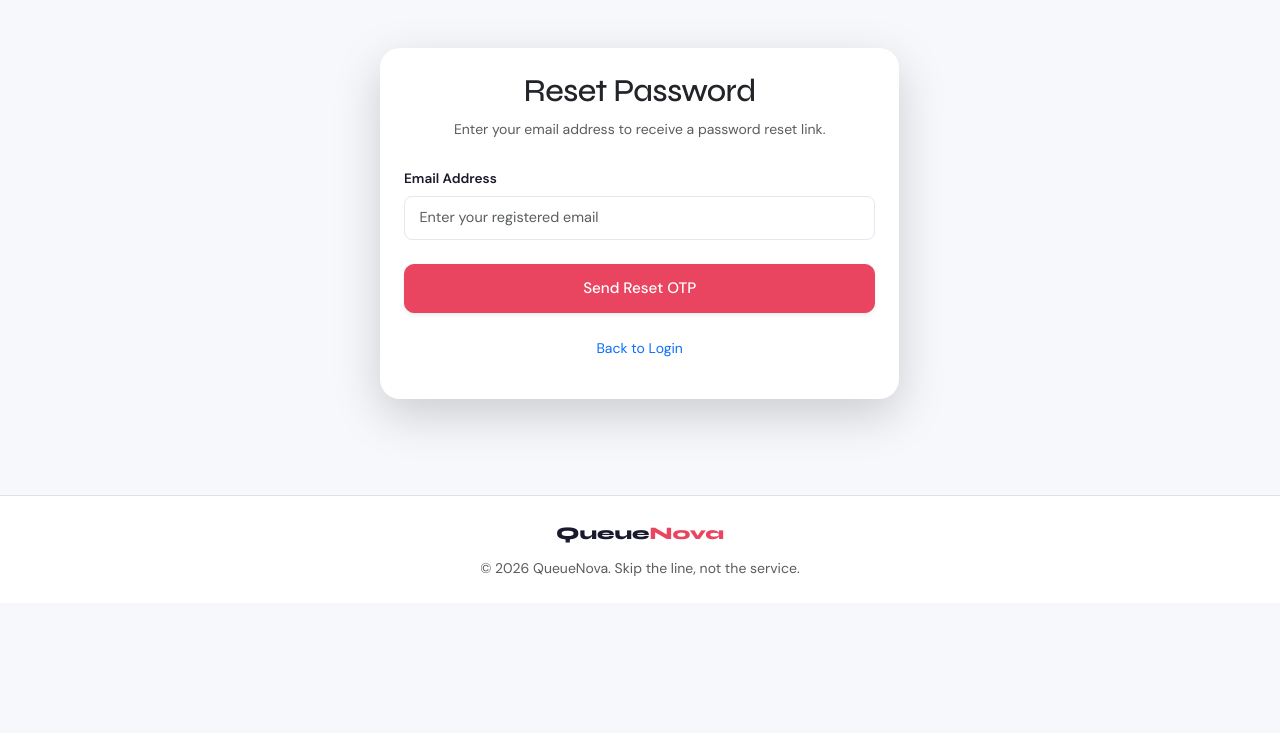
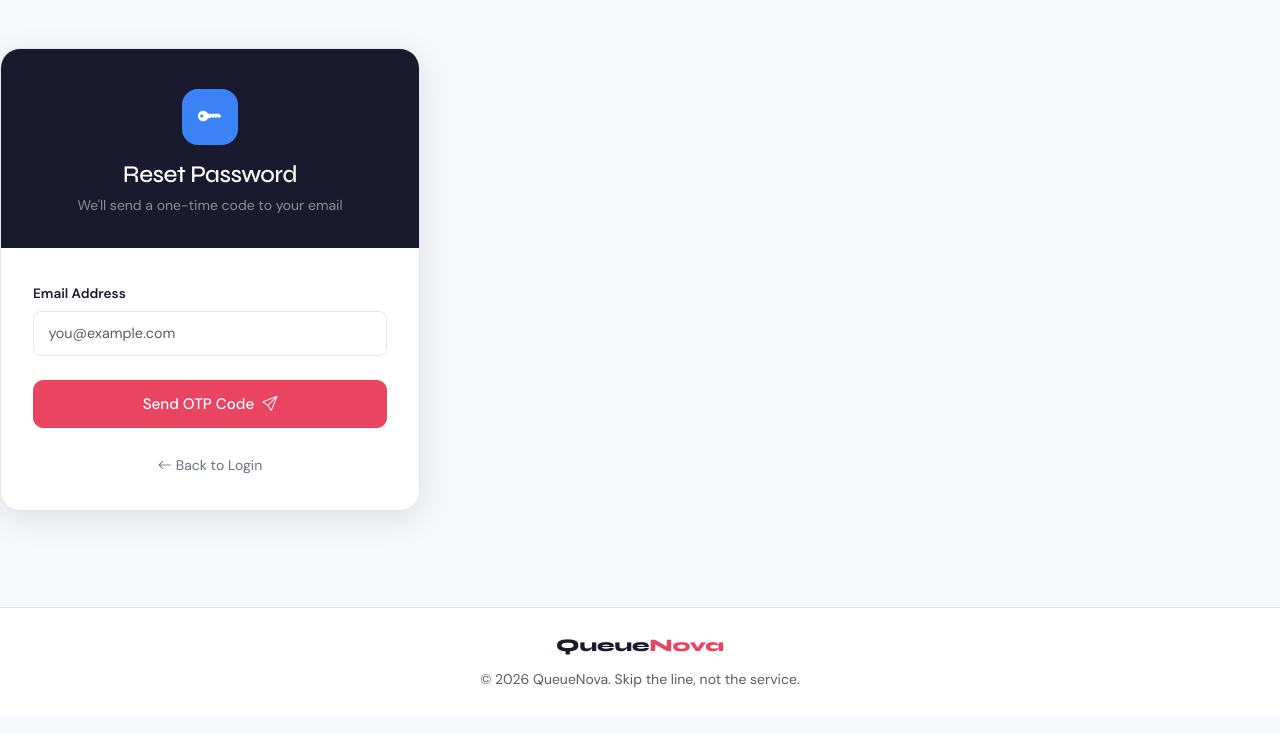
Before and after one commit to kumar1250/queuenova, a Django app: page /users/password-reset/ in a window 1280 px wide. Shown: the part 67-800 px from the top of the page. Run offline with Django 5.2, Linux system fonts and the light colour scheme; some libraries are stand-ins or nearby versions.

Commit message:
Update password_reset_form.html

```diff
--- a/templates/users/password_reset_form.html
+++ b/templates/users/password_reset_form.html
@@ -1,26 +1,33 @@
 {% extends 'base.html' %}
-{% load widget_tweaks %}
-
 {% block title %}Reset Password{% endblock %}
-
+{% block extra_css %}
+<style>
+.auth-wrap{min-height:calc(100vh - 72px);display:flex;align-items:center;justify-content:center;padding:2rem 1rem;}
+.auth-card{width:100%;max-width:420px;background:var(--surface);border:1px solid var(--border);border-radius:20px;box-shadow:var(--shadow-lg);overflow:hidden;}
+.auth-card-header{background:var(--brand);padding:2.5rem 2rem 2rem;text-align:center;}
+.auth-icon-wrap{width:56px;height:56px;background:var(--info);border-radius:16px;display:inline-flex;align-items:center;justify-content:center;font-size:1.5rem;color:white;margin-bottom:1rem;}
+.auth-card-body{padding:2rem;}
+</style>
+{% endblock %}
 {% block content %}
-<div class="row justify-content-center animate__animated animate__fadeIn">
-    <div class="col-md-5">
-        <div class="card p-4 shadow-lg border-0 animate__animated animate__zoomIn">
-            <h2 class="text-center mb-2 animate__animated animate__slideInDown">Reset Password</h2>
-            <p class="text-center text-muted small mb-4 animate__animated animate__fadeIn">Enter your email address to receive a password reset link.</p>
+<div class="auth-wrap">
+    <div class="auth-card animate__animated animate__fadeInUp animate__faster">
+        <div class="auth-card-header">
+            <div class="auth-icon-wrap"><i class="bi bi-key-fill"></i></div>
+            <h2 class="text-white mb-1 fw-800" style="font-size:1.5rem;">Reset Password</h2>
+            <p class="mb-0" style="color:rgba(255,255,255,0.5);font-size:0.875rem;">We'll send a one-time code to your email</p>
+        </div>
+        <div class="auth-card-body">
             <form method="post">
                 {% csrf_token %}
                 <div class="mb-4">
-                    <label class="form-label fw-semibold">Email Address</label>
-                    <input type="email" name="email" class="form-control" placeholder="Enter your registered email" required>
+                    <label class="form-label">Email Address</label>
+                    <input type="email" name="email" class="form-control" placeholder="you@example.com" required>
                 </div>
-                <div class="d-grid mt-4">
-                    <button type="submit" class="btn btn-primary btn-lg shadow-sm">Send Reset OTP</button>
-                </div>
+                <button type="submit" class="btn btn-primary w-100 btn-lg">Send OTP Code <i class="bi bi-send ms-1"></i></button>
             </form>
-            <div class="mt-4 text-center">
-                <p class="small"><a href="{% url 'users:login' %}" class="text-decoration-none">Back to Login</a></p>
+            <div class="text-center mt-4">
+                <a href="{% url 'users:login' %}" class="text-decoration-none" style="color:var(--text-muted);font-size:0.875rem;"><i class="bi bi-arrow-left me-1"></i>Back to Login</a>
             </div>
         </div>
     </div>
```
